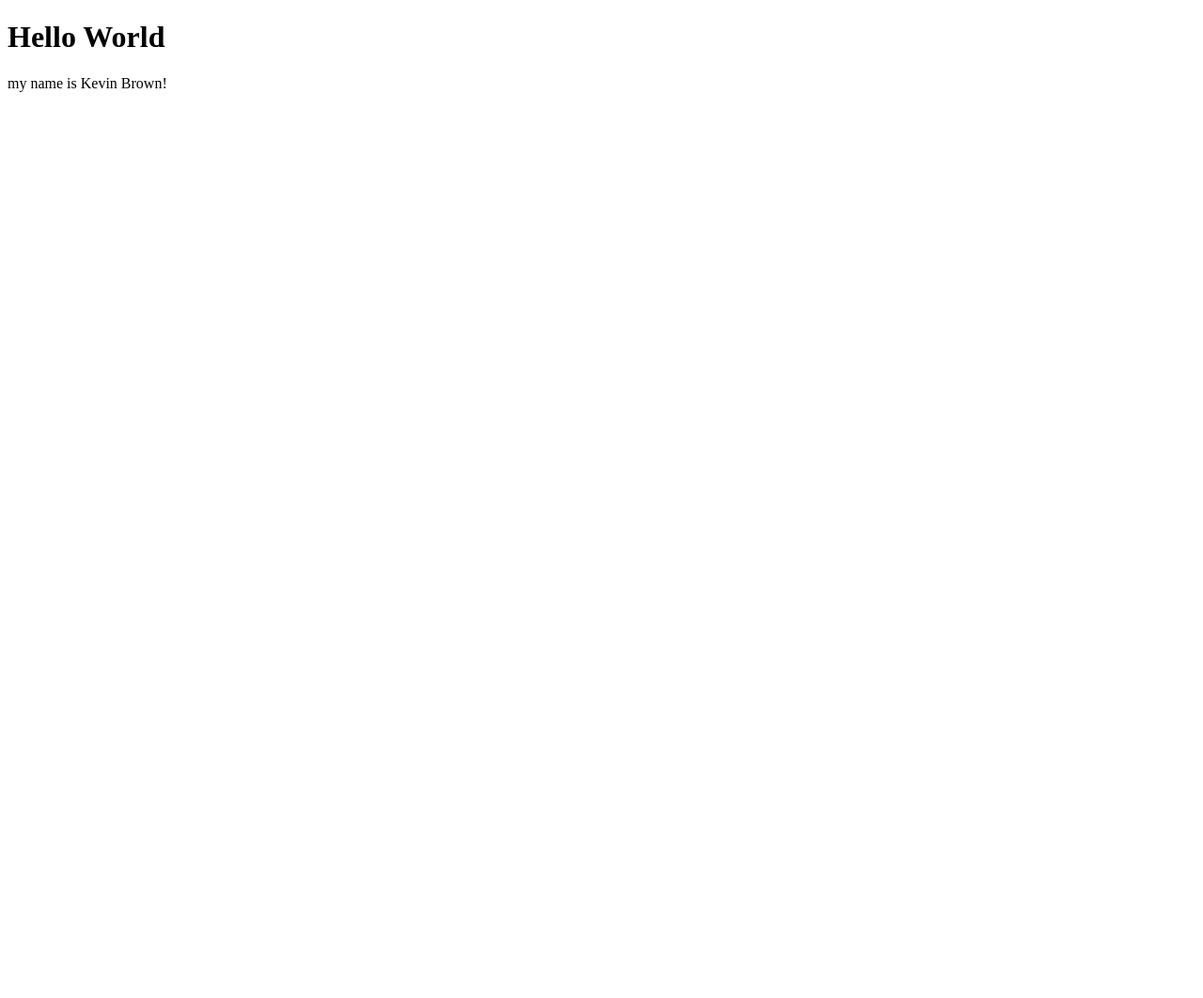
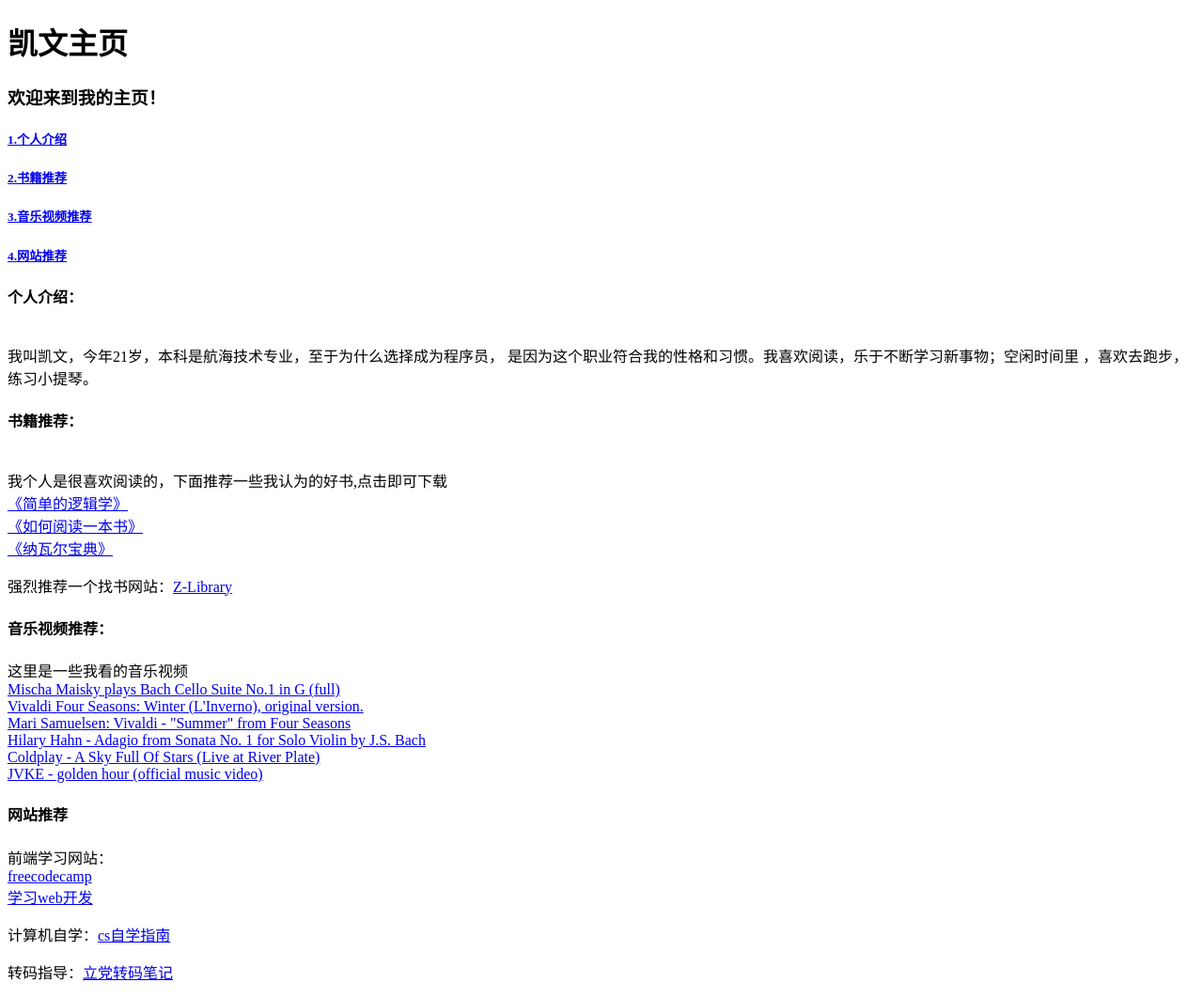
Before and after one commit to KevinBrown318/KevinBrown318, a plain HTML site: page index.html in a window 1280 px wide. Shown: the whole page at 94% size. Before the commit the page ends 800 px from the top, so only its background shows below. Drawn offline with Linux system fonts and the light colour scheme; a web font is replaced by a local one.

Commit message:
Update index.html

```diff
--- a/index.html
+++ b/index.html
@@ -1,7 +1,71 @@
 <!DOCTYPE html>
-<html>
+<html lang="zh-CN">
+
+<head>
+    <link href="https://fonts.bunny.net/css?family=abeezee:400" rel="stylesheet" />
+    <meta charset="UTF-8">
+    <meta name="viewport" content="width=device-width, initial-scale=1.0">
+    <title>凯文主页</title>
+</head>
+
 <body>
-<h1>Hello World</h1>
-<p>my name is Kevin Brown!</p>
+    <h1>凯文主页</h1>
+    <h3>欢迎来到我的主页！</h3>
+    <h5> <a href="#kevin">1.个人介绍</a>
+        <h5> <a href="#books">2.书籍推荐</a>
+            <h5> <a href="#music">3.音乐视频推荐</a>
+                <h5> <a href="#website">4.网站推荐</a>
+                </h5>
+
+                <h4 id="kevin">个人介绍：</h4>
+                <p><br>我叫凯文，今年21岁，本科是航海技术专业，至于为什么选择成为程序员，
+                    是因为这个职业符合我的性格和习惯。我喜欢阅读，乐于不断学习新事物；空闲时间里
+                    ，喜欢去跑步，练习小提琴。
+                </p>
+
+
+
+                <h4 id="books">书籍推荐：</h4>
+                <p><br>
+                    我个人是很喜欢阅读的，下面推荐一些我认为的好书,点击即可下载<br>
+                    <a href="丹尼斯·麦克伦尼：简单的逻辑学.epub">《简单的逻辑学》</a>
+                    <br>
+                    <a href="如何阅读一本书(转化版)(有目录) ([美] 莫提默·J. 艾德勒  查尔斯·范多伦) (Z-Library).pdf">《如何阅读一本书》</a>
+                    <br>
+                    <a href="#">《纳瓦尔宝典》</a>
+                    <br>
+                <p>强烈推荐一个找书网站：<a href="https://z-lib.id/" target="_blank">Z-Library</a></p>
+                </p>
+                <h4 id="music">音乐视频推荐：</h4>
+                <p>
+                    这里是一些我看的音乐视频<br>
+                    <a href="https://www.youtube.com/watch?v=mGQLXRTl3Z0&list=PL6njlqV91FUmqrFMPk-8b3_Av7B0Y1N7T&index=5"
+                        target="_blank">Mischa Maisky plays Bach Cello Suite No.1 in G (full)</a><br>
+                    <a href="https://www.youtube.com/watch?v=ZPdk5GaIDjo&list=PL6njlqV91FUmqrFMPk-8b3_Av7B0Y1N7T&index=2"
+                        target="_blank">Vivaldi Four Seasons: Winter (L'Inverno), original version.</a><br>
+                    <a href="https://www.youtube.com/watch?v=g65oWFMSoK0&list=PL6njlqV91FUmqrFMPk-8b3_Av7B0Y1N7T&index=1"
+                        target="_blank">Mari Samuelsen: Vivaldi - "Summer" from Four Seasons</a><br>
+                    <a href="https://www.youtube.com/watch?v=4iYv_n6MI8g&list=PL6njlqV91FUmqrFMPk-8b3_Av7B0Y1N7T&index=7"
+                        target="_blank">Hilary Hahn - Adagio from Sonata No. 1 for Solo Violin by J.S. Bach</a><br>
+                    <a href="https://www.youtube.com/watch?v=Fpn1imb9qZg" target="_blank">Coldplay - A Sky Full Of Stars
+                        (Live at River Plate)</a><br>
+                    <a href="https://www.youtube.com/watch?v=PEM0Vs8jf1w" target="_blank">JVKE - golden hour (official
+                        music video)</a><br>
+
+                </p>
+                <h4 id="website">网站推荐</h4>
+                <p>
+                <p>前端学习网站：<br>
+                    <a href="https://www.freecodecamp.org" target="_blank">freecodecamp</a><br>
+                    <a href="https://developer.mozilla.org/zh-CN/docs/Learn_web_development">学习web开发</a><br>
+
+                </p>
+                <p>计算机自学：<a href="https://csdiy.wiki/" target="_blank">cs自学指南 </a></p>
+                <p>转码指导：<a href="https://lidangzzz.github.io/How-to-run/" target="_blank">立党转码笔记</a></p>
+
+                </p>
+
+
 </body>
+
 </html>
```
